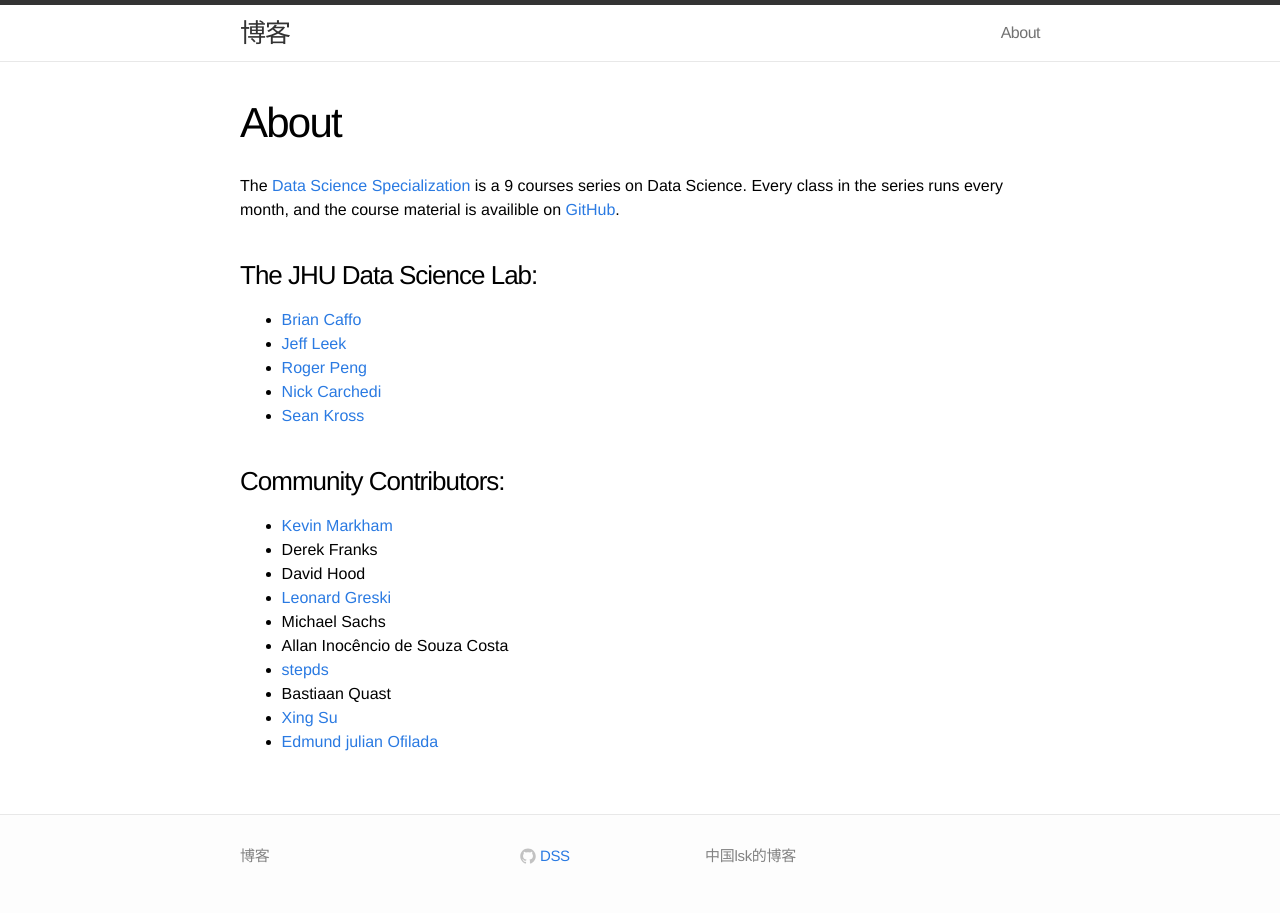
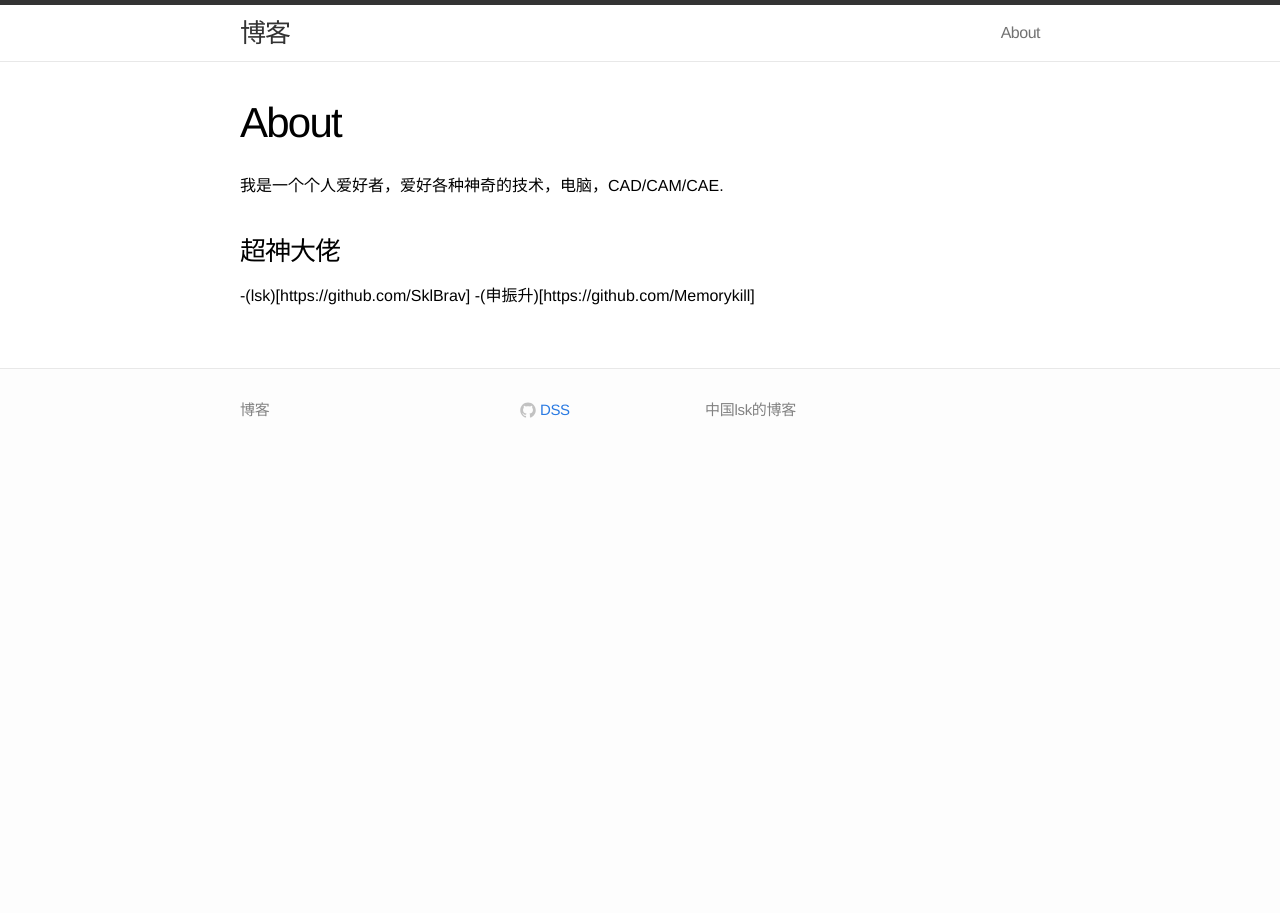
Before and after one commit to SklBrav/SklBrav.github.io, a Jekyll site: the page built from about.md, in a window 1280 px wide. Built offline with Jekyll 4.4.1, drawn with Linux system fonts in a browser that asks for light colours.

Commit message:
Update about.md

```diff
--- a/about.md
+++ b/about.md
@@ -4,25 +4,9 @@
 permalink: /about/
 ---
 
-The [Data Science Specialization](https://www.coursera.org/specialization/jhudatascience/1) is a 9 courses series on Data Science. Every class in the series runs every month, and the course material is availible on [GitHub](https://github.com/DataScienceSpecialization/courses).
+我是一个个人爱好者，爱好各种神奇的技术，电脑，CAD/CAM/CAE.
 
-### The JHU Data Science Lab:
+### 超神大佬
 
-- [Brian Caffo](http://www.bcaffo.com/)
-- [Jeff Leek](http://jtleek.com/)
-- [Roger Peng](http://www.biostat.jhsph.edu/~rpeng/)
-- [Nick Carchedi](http://nickcarchedi.com/)
-- [Sean Kross](http://seankross.com/)
-
-### Community Contributors:
-
-- [Kevin Markham](http://www.dataschool.io/)
-- Derek Franks
-- David Hood
-- [Leonard Greski](https://github.com/lgreski)
-- Michael Sachs
-- Allan Inocêncio de Souza Costa
-- [stepds](https://github.com/stepds)
-- Bastiaan Quast
-- [Xing Su](http://sux13.github.io/DataScienceSpCourseNotes/)
-- [Edmund julian Ofilada](https://github.com/DocOfi)
+-(lsk)[https://github.com/SklBrav]
+-(申振升)[https://github.com/Memorykill]
```
